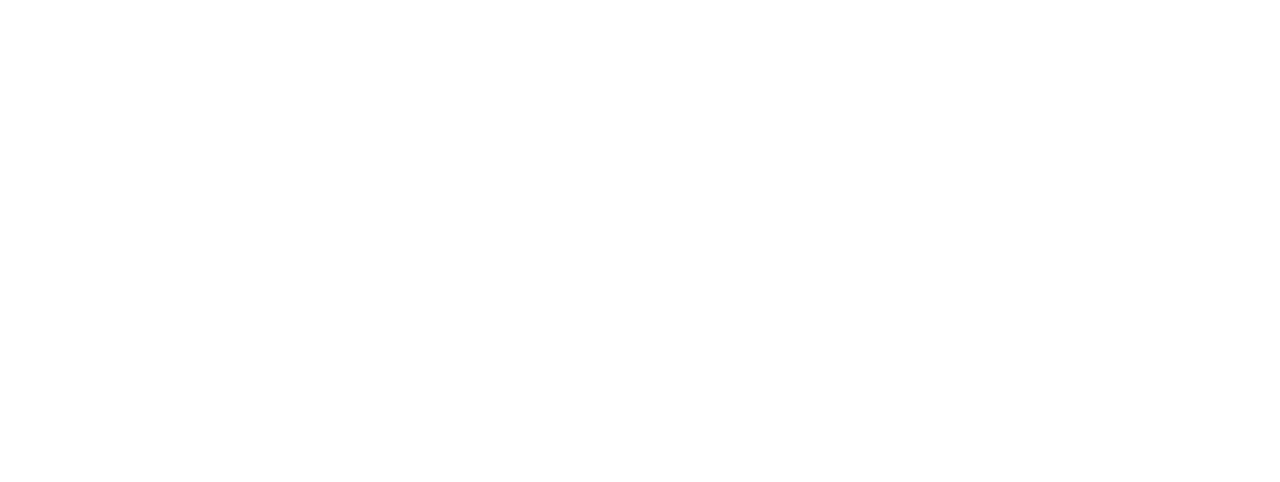
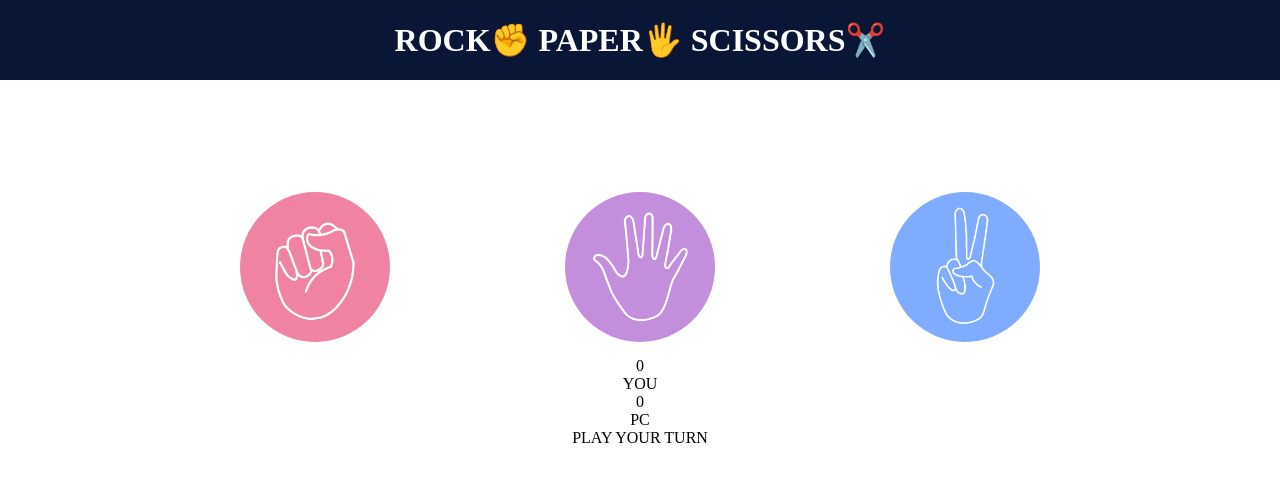
Before and after one commit to Sharo-cod/PRACTICE-all, a plain HTML site: page Rock paper Scissors/rps.html in a window 1280 px wide. Drawn offline with Linux system fonts and the light colour scheme.

Commit message:
new files

```diff
--- a/Rock paper Scissors/rps.html
+++ b/Rock paper Scissors/rps.html
@@ -4,8 +4,39 @@
     <meta charset="UTF-8">
     <meta name="viewport" content="width=device-width, initial-scale=1.0">
     <title>Rock paper scissors</title>
+    <link rel="stylesheet" href="style.css">
 </head>
 <body>
+    <h1>ROCK✊ PAPER🖐️ SCISSORS✂️</h1>
+    <div class="choices">
+        <div class="choice" id="rock">
+            <img src="rock.png" alt="ROCK✊">
+        </div>
+        <div class="choice" id="peper">
+            <img src="paper.png" alt="">
+        </div>
+        <div class="choice" id="scissors">
+            <img src="scissors.png" alt="">
+        </div>
+    </div>
 
+
+    <div class="score-board">
+        <div class="score">
+            <p id="user-score">0</p>
+            <p>YOU</p>
+        </div>
+        <div class="score">
+            <p id="PC-score">0</p>
+            <p>PC</p>
+        </div>
+    </div>
+
+    <div class="msg-container">
+        <p id="msg">PLAY YOUR TURN</p>
+    </div>
+
+
+    <script src="app.js"></script>
 </body>
 </html>
--- /dev/null
+++ b/Rock paper Scissors/style.css
@@ -0,0 +1,31 @@
+*{
+    margin: 0;
+    padding: 0;
+    text-align: center;
+}
+h1{
+    background-color: rgb(10, 22, 53);
+    color: white;
+    height: 5rem;
+    line-height: 5rem;
+}
+.choice{
+    height: 165px;
+    width: 165px;
+    border-radius: 50%;
+}
+
+
+img{
+    height: 150px;
+    width:  150px;
+    object-fit: cover;
+    border-radius: 50%;
+}
+.choices{
+    display: flex;
+    justify-content: center;
+    align-items: center;
+    gap: 10rem;
+    margin-top: 7rem;
+}
```
Also changed, not shown: Rock paper Scissors/app.js (added), Rock paper Scissors/paper.png (added), Rock paper Scissors/rock.png (added), Rock paper Scissors/scissors.png (added).
